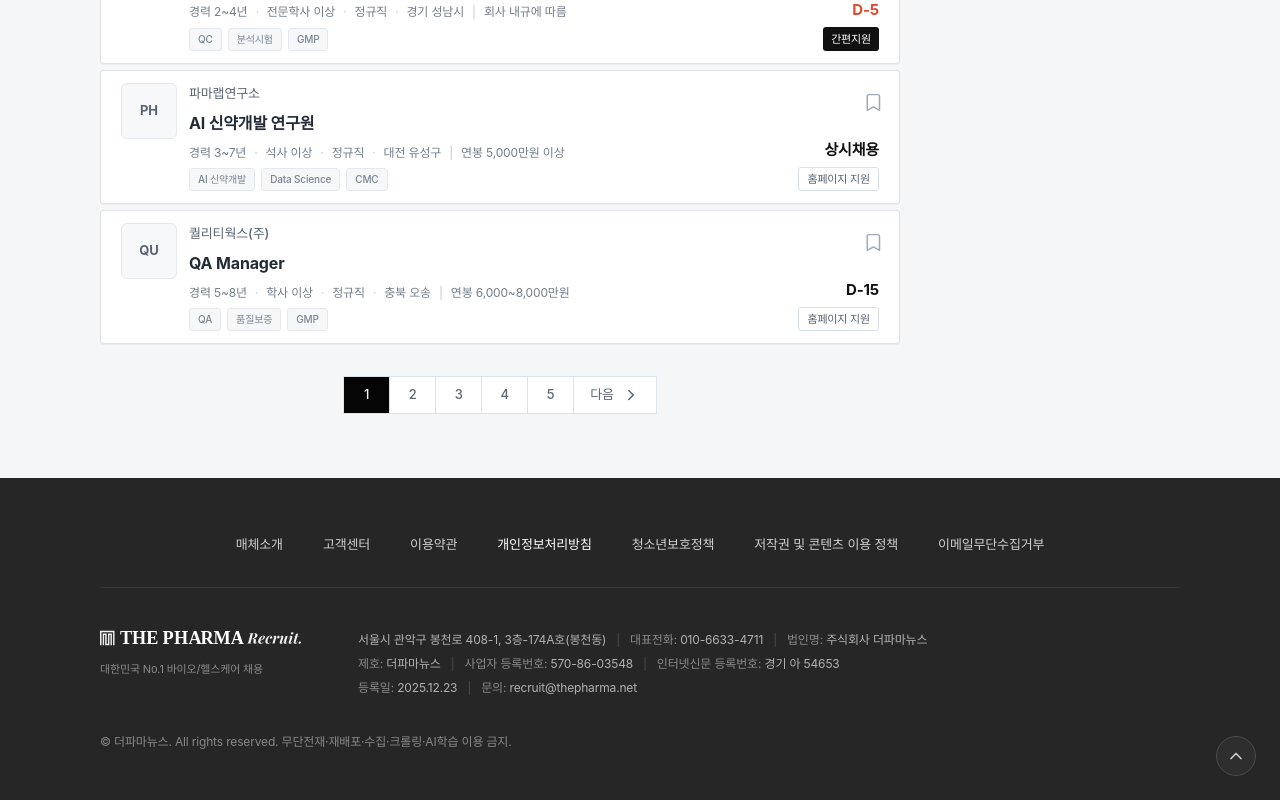
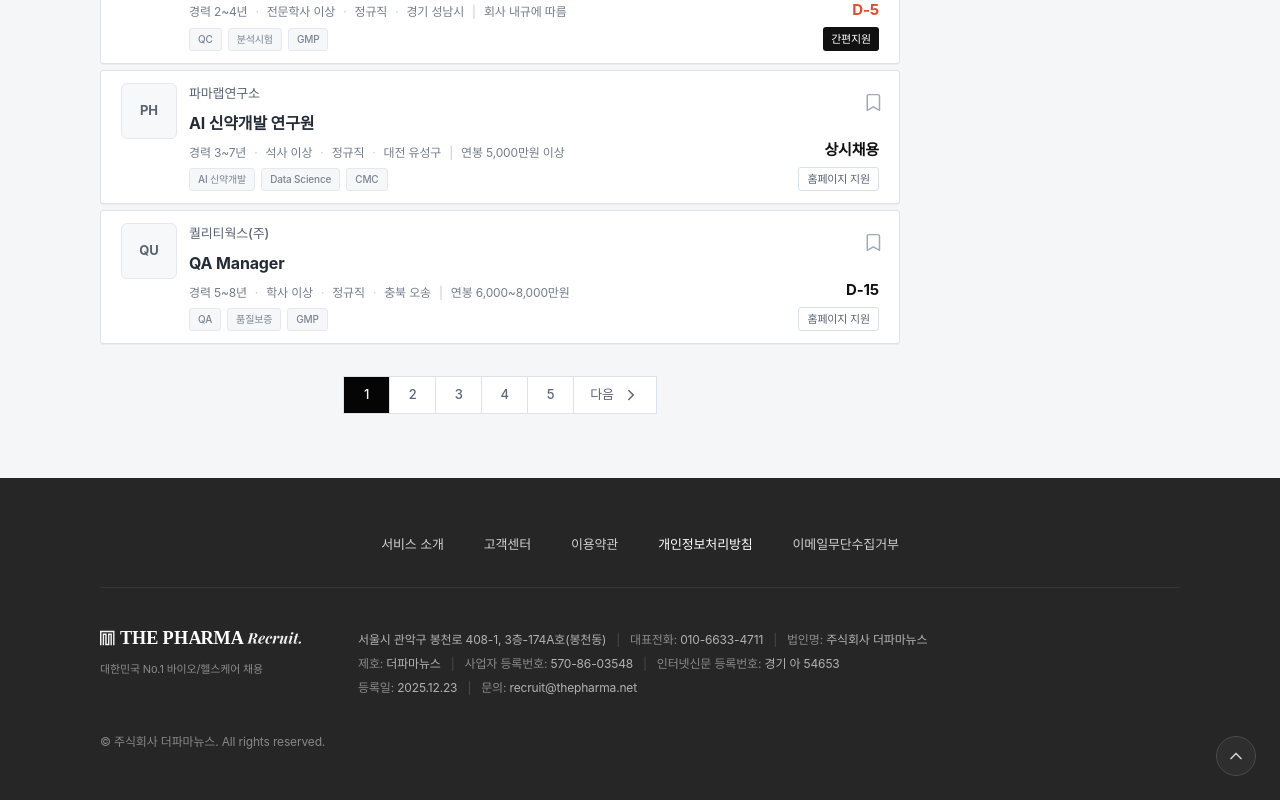
Before and after one commit to jimindragon/thepharmin-frontend, a Next.js app: page / in a window 1280 px wide. Shown: the part 3210-4010 px from the top of the page. Built offline with nearby package versions, Linux system fonts and the light colour scheme.

Commit message:
6/26 11:40

```diff
--- a/src/components/Footer.tsx
+++ b/src/components/Footer.tsx
@@ -2,15 +2,7 @@
 
 import { ChevronUp } from "lucide-react";
 
-const footerMenuItems = [
-  "매체소개",
-  "고객센터",
-  "이용약관",
-  "개인정보처리방침",
-  "청소년보호정책",
-  "저작권 및 콘텐츠 이용 정책",
-  "이메일무단수집거부",
-];
+const footerMenuItems = ["서비스 소개", "고객센터", "이용약관", "개인정보처리방침", "이메일무단수집거부"];
 
 type MetaToken = { label?: string; value: string };
 
@@ -75,9 +67,7 @@
           </div>
         </div>
 
-        <p className="mt-8 text-[12px] text-[#888888]">
-          © 더파마뉴스. All rights reserved. 무단전재·재배포·수집·크롤링·AI학습 이용 금지.
-        </p>
+        <p className="mt-8 text-[12px] text-[#888888]">© 주식회사 더파마뉴스. All rights reserved.</p>
       </div>
 
       <button
```
Also changed, not shown: 1 other file (tests, documents, lock files or other folders).
